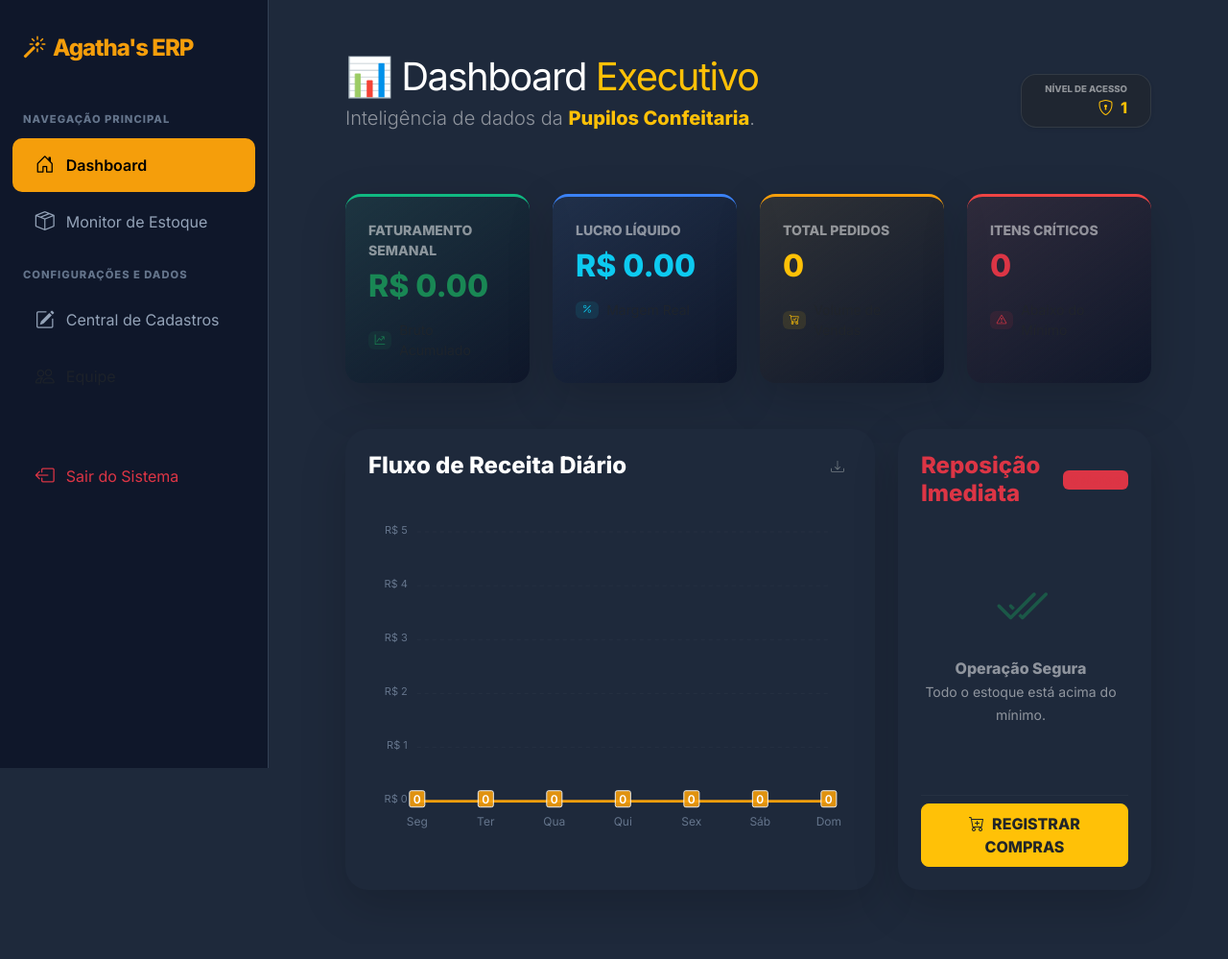
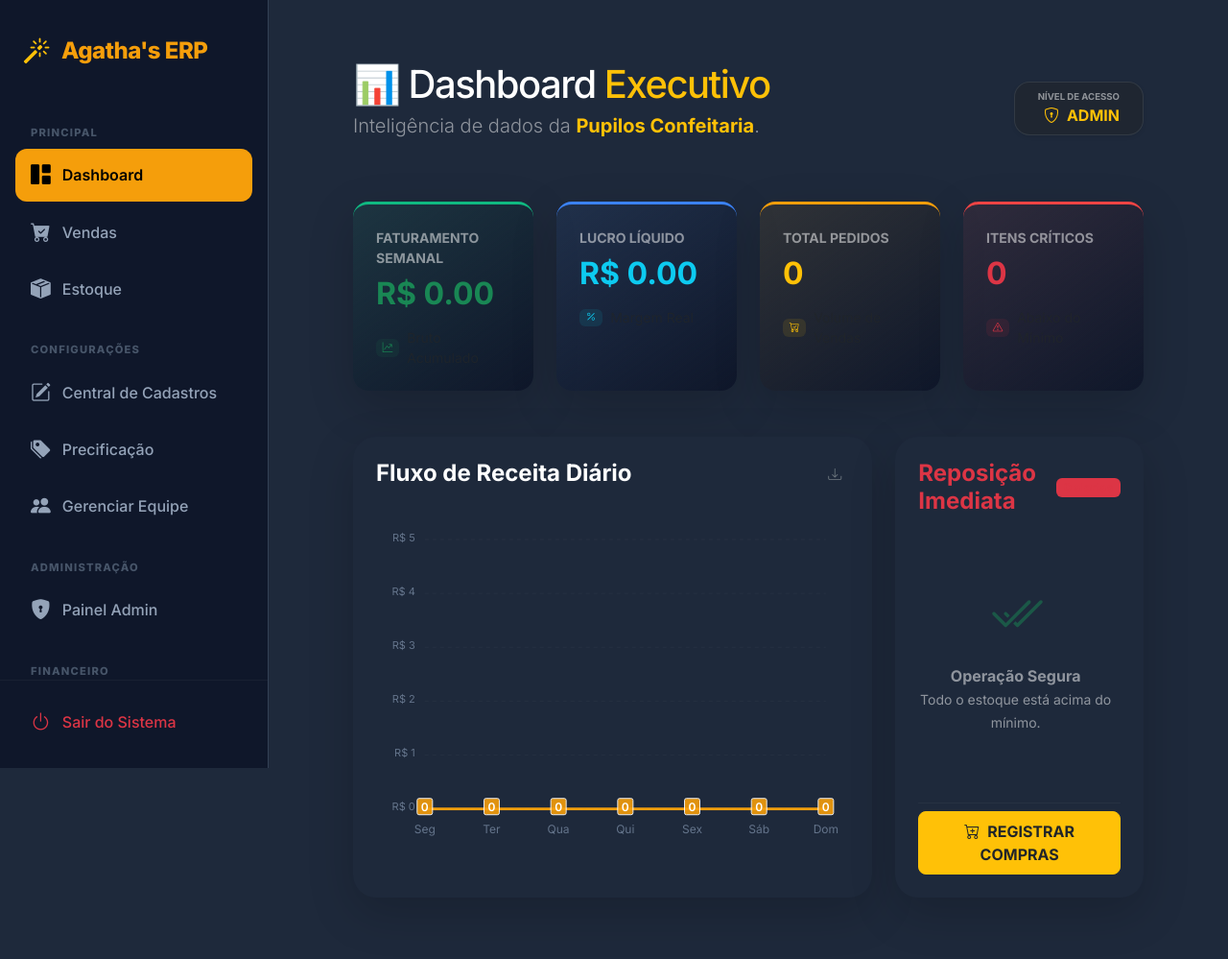
Before and after one commit to Lucas7546/Pupilos-Confeitaria-ERP, a Flask app: page / in a window 1280 px wide. Shown: the whole page at 96% size. Before the commit the page ends 903 px from the top, so only its background shows below. Run offline with Flask 3, Linux system fonts and the light colour scheme; a user stored in the database is signed in; data that the repository does not hold is empty; some libraries are stand-ins or nearby versions.

Commit message:
atualizando

```diff
--- a/app.py
+++ b/app.py
@@ -285,6 +285,42 @@ def vincular_receita():
 
     return redirect(url_for('render_cadastro'))
 
+
+# --- ROTA: EXCLUIR PRODUTO ---
+@app.route("/excluir-produto/<int:id_produto>")
+@login_required
+def deletar_produto(id_produto):
+    if session.get("nivel") not in ["admin", "gerente"]:
+        flash("Acesso negado! Apenas Gerentes podem excluir produtos.", "danger")
+        return redirect(url_for('listar_estoque')) # Ajuste para sua rota de estoque
+
+    try:
+        usuarios.excluir_produto(id_produto)
+        # Registrar na auditoria que você já tem pronta
+        registrar_log(session.get('user'), "EXCLUIR", "ESTOQUE", f"Removeu produto ID {id_produto}")
+        flash("Produto removido com sucesso!", "success")
+    except Exception as e:
+        flash(f"Erro ao excluir: {e}", "danger")
+
+    return redirect(url_for('listar_estoque'))
+
+# --- ROTA: EXCLUIR MATÉRIA-PRIMA ---
+@app.route("/excluir-mp/<int:id_mp>")
+@login_required
+def deletar_mp(id_mp):
+    if session.get("nivel") not in ["admin", "gerente"]:
+        flash("Permissão insuficiente.", "danger")
+        return redirect(url_for('listar_estoque'))
+
+    try:
+        usuarios.excluir_materia_prima(id_mp)
+        registrar_log(session.get('user'), "EXCLUIR", "MATERIA_PRIMA", f"Removeu insumo ID {id_mp}")
+        flash("Matéria-prima removida!", "info")
+    except Exception as e:
+        flash(f"Erro ao excluir: {e}", "danger")
+
+    return redirect(url_for('listar_estoque'))
+
 # =========================
 # VENDAS
 # =========================
@@ -344,49 +380,123 @@ def pagina_financeiro():
         flash("Erro ao carregar dados financeiros", "warning")
         return redirect("/")
 
+# --- ROTA: TELA DE AUDITORIA ---
 @app.route("/auditoria")
 @login_required
-@acesso_requerido("auditoria")
 def auditoria():
-    logs_data = usuarios.listar_logs_auditoria(100)
-    return render_template('auditoria.html', logs=logs_data)
+    # Segurança em duas camadas: Decorator + Verificação de Nível
+    if session.get("nivel") != "admin":
+        flash("Acesso restrito! Somente administradores podem ver a auditoria.", "danger")
+        return redirect(url_for('index'))
 
+    try:
+        # Busca os últimos 100 logs
+        logs_data = usuarios.listar_logs_auditoria(100)
+        return render_template('auditoria.html', logs=logs_data)
+    except Exception as e:
+        flash(f"Erro ao carregar logs: {e}", "danger")
+        return redirect(url_for('index'))
+
+# --- ROTA: EXPORTAR LOGS (Para o botão do HTML funcionar) ---
+@app.route("/logs/exportar")
+@login_required
+def exportar_logs():
+    if session.get("nivel") != "admin":
+        abort(403)
+
+    logs_data = usuarios.listar_logs_auditoria(500) # Exporta mais logs para o arquivo
+
+    # Converte os dados para JSON formatado
+    json_output = json.dumps(logs_data, indent=4, default=str)
+
+    return Response(
+        json_output,
+        mimetype="application/json",
+        headers={"Content-disposition": "attachment; filename=auditoria_agatha_erp.json"}
+    )
 # =========================
-# GESTÃO DE USUÁRIOS
+# GESTÃO DE USUÁRIOS & EQUIPE
 # =========================
+
+# --- ROTA: LISTAR EQUIPE (Acesso: Admin e Gerente) ---
 @app.route("/usuarios")
 @login_required
-@acesso_requerido("usuarios")
-def usuarios_page():
-    return render_template("usuarios.html", usuarios_lista=usuarios.listar_usuarios())
+def listar_usuarios():
+    # Bloqueio de segurança: Se não for admin ou gerente, volta para a index
+    if session.get("nivel") not in ["admin", "gerente"]:
+        flash("Acesso negado! Área exclusiva para Gerência ou Admin.", "danger")
+        return redirect(url_for('index'))
 
+    # Busca a lista de usuários no banco (PostgreSQL)
+    try:
+        lista = usuarios.listar_todos()
+        return render_template("usuarios.html", equipe=lista)
+    except Exception as e:
+        flash(f"Erro ao carregar equipe: {e}", "danger")
+        return redirect(url_for('index'))
+
+# --- ROTA: CRIAR USUÁRIO (Acesso: APENAS Admin) ---
 @app.route("/criar-usuario", methods=["POST"])
 @login_required
-@acesso_requerido("usuarios")
 def criar_usuario():
-    user = request.form["username"].strip().lower()
-    passw = request.form["senha"].strip()
-    nivel = request.form["nivel"]
+    # Trava de segurança: Apenas Admin pode criar novos perfis
+    if session.get("nivel") != "admin":
+        flash("Apenas Administradores podem criar novos usuários.", "danger")
+        return redirect(url_for('listar_usuarios'))
+
+    user = request.form.get("username").strip().lower()
+    passw = request.form.get("senha").strip()
+    nivel = request.form.get("nivel") # admin, gerente, vendedor, etc.
 
     if len(passw) < 6:
-        flash("Senha curta demais!", "danger")
+        flash("A senha deve ter no mínimo 6 caracteres!", "warning")
     else:
-        hash_senha = generate_password_hash(passw)
-        usuarios.criar_usuario(user, hash_senha, nivel)
-        registrar_log("CRIAR_USER", "USUARIOS", f"Criou {user}")
-        flash("Usuário criado!", "success")
-    return redirect("/usuarios")
+        try:
+            hash_senha = generate_password_hash(passw)
+            if usuarios.criar_usuario(user, hash_senha, nivel):
+                # registrar_log é opcional, caso você tenha essa função de auditoria
+                # registrar_log("CRIAR_USER", "USUARIOS", f"Criou {user}")
+                flash(f"Usuário '{user}' criado com sucesso!", "success")
+            else:
+                flash("Erro ao salvar no banco. Verifique se o login já existe.", "danger")
+        except Exception as e:
+            flash(f"Erro técnico: {e}", "danger")
 
+    return redirect(url_for('listar_usuarios'))
+
+# --- ROTA: ATIVAR/DESATIVAR USUÁRIO (Acesso: APENAS Admin) ---
 @app.route("/toggle-usuario/<int:id_usuario>")
 @login_required
-@acesso_requerido("usuarios")
 def toggle_usuario(id_usuario):
-    user_db = usuarios.buscar_usuario_id(id_usuario)
-    if user_db:
-        novo_status = 0 if user_db[4] == 1 else 1
-        usuarios.alterar_status(id_usuario, novo_status)
-        flash("Status alterado!", "success")
-    return redirect("/usuarios")
+    # Trava de segurança: Gerentes vêem a lista, mas só Admin desativa pessoas
+    if session.get("nivel") != "admin":
+        flash("Permissão insuficiente para alterar status de usuários.", "danger")
+        return redirect(url_for('listar_usuarios'))
+
+    try:
+        user_db = usuarios.buscar_usuario_id(id_usuario)
+        if user_db:
+            # Assume-se que o status está na coluna índice 4 (ajuste conforme seu banco)
+            # Se status for 1 (ativo), vira 0 (inativo) e vice-versa
+            novo_status = 0 if user_db[4] == 1 else 1
+            usuarios.alterar_status(id_usuario, novo_status)
+
+            status_txt = "Ativado" if novo_status == 1 else "Desativado"
+            flash(f"Usuário {user_db[1]} foi {status_txt}!", "info")
+        else:
+            flash("Usuário não encontrado.", "warning")
+    except Exception as e:
+        flash(f"Erro ao alterar status: {e}", "danger")
+
+    return redirect(url_for('listar_usuarios'))
+
+# --- ROTA: PAINEL DE CONFIGURAÇÃO (Acesso: APENAS Admin) ---
+@app.route("/admin/config")
+@login_required
+def area_admin():
+    if session.get("nivel") != "admin":
+        abort(403)
+    return render_template("admin_panel.html") # <--- Este nome
 
 # =========================
 # IMPORTAÇÕES
--- a/templates/base.html
+++ b/templates/base.html
@@ -3,169 +3,207 @@
 <head>
     <meta charset="UTF-8">
     <meta name="viewport" content="width=device-width, initial-scale=1.0">
-    <title>Gestão de Confeitaria | PostgreSQL</title>
+    <title>Agatha's ERP | Gestão de Confeitaria</title>
 
     <!-- Bootstrap 5.3 -->
     <link href="https://cdn.jsdelivr.net/npm/bootstrap@5.3.0/dist/css/bootstrap.min.css" rel="stylesheet">
-    <!-- Google Fonts -->
-    <link href="https://fonts.googleapis.com/css2?family=Inter:wght@300;400;600;800&display=swap" rel="stylesheet">
+    <!-- Google Fonts: Inter -->
+    <link href="https://fonts.googleapis.com/css2?family=Inter:wght@300;400;500;600;700;800&display=swap" rel="stylesheet">
     <!-- Bootstrap Icons -->
-    <link rel="stylesheet" href="https://cdn.jsdelivr.net/npm/bootstrap-icons@1.11.0/font/bootstrap-icons.css">
+    <link rel="stylesheet" href="https://cdn.jsdelivr.net/npm/bootstrap-icons@1.11.1/font/bootstrap-icons.css">
 
     <style>
         :root {
-            --sidebar-bg: #0f172a;
-            --main-bg: #1e293b;
-            --accent-color: #f59e0b;
             --sidebar-width: 280px;
+            --bg-dark: #0f172a;
+            --bg-body: #1e293b;
+            --accent: #f59e0b;
+            --text-muted: #94a3b8;
+            --transition: all 0.3s cubic-bezier(0.4, 0, 0.2, 1);
         }
 
         body {
             font-family: 'Inter', sans-serif;
-            background-color: var(--main-bg);
+            background-color: var(--bg-body);
             color: #f8fafc;
-            overflow-x: hidden;
+            margin: 0;
+            display: flex;
         }
 
-        /* SIDEBAR ESTILIZADA */
         .sidebar {
             width: var(--sidebar-width);
-            background-color: var(--sidebar-bg);
+            background: var(--bg-dark);
             height: 100vh;
             position: fixed;
+            left: 0;
             top: 0;
-            left: 0;
             border-right: 1px solid #334155;
-            z-index: 1000;
+            display: flex;
+            flex-direction: column;
+            z-index: 1050;
         }
 
-        .sidebar-brand {
+        .sidebar-header {
             padding: 2rem 1.5rem;
-            font-weight: 800;
-            font-size: 1.5rem;
-            color: var(--accent-color);
-            letter-spacing: -1px;
+            display: flex;
+            align-items: center;
+            gap: 12px;
         }
 
-        .menu-label {
+        .sidebar-header h4 {
+            font-weight: 800;
+            margin: 0;
+            color: var(--accent);
+            letter-spacing: -0.5px;
+        }
+
+        .menu-container {
+            flex-grow: 1;
+            overflow-y: auto;
+            padding: 0 1rem;
+        }
+
+        .menu-title {
             font-size: 0.7rem;
             text-transform: uppercase;
-            letter-spacing: 1px;
-            color: #64748b;
-            padding: 1rem 1.5rem 0.5rem;
-            font-weight: 700;
+            letter-spacing: 1.2px;
+            color: #475569;
+            padding: 1.5rem 1rem 0.5rem;
+            font-weight: 800;
         }
 
         .nav-link-custom {
             display: flex;
             align-items: center;
-            padding: 0.8rem 1.5rem;
-            color: #94a3b8;
+            padding: 12px 16px;
+            color: var(--text-muted);
             text-decoration: none;
-            transition: all 0.2s ease;
-            margin: 0.2rem 0.8rem;
-            border-radius: 10px;
+            border-radius: 12px;
+            margin-bottom: 4px;
+            transition: var(--transition);
+            font-weight: 500;
         }
 
         .nav-link-custom i {
-            font-size: 1.25rem;
+            font-size: 1.3rem;
             margin-right: 12px;
+            transition: var(--transition);
         }
 
         .nav-link-custom:hover {
-            background-color: #1e293b;
-            color: var(--accent-color);
+            background: rgba(245, 158, 11, 0.1);
+            color: var(--accent);
         }
 
         .nav-link-custom.active {
-            background-color: var(--accent-color);
+            background: var(--accent);
             color: #000;
             font-weight: 600;
         }
 
-        /* CONTEÚDO PRINCIPAL */
-        .main-wrapper {
+        .main-content {
             margin-left: var(--sidebar-width);
-            padding: 2rem;
+            width: calc(100% - var(--sidebar-width));
             min-height: 100vh;
+            padding: 2.5rem;
         }
 
-        /* ALERTAS FLASH */
-        .alert-floating {
-            border-radius: 12px;
-            border: none;
-            box-shadow: 0 10px 15px -3px rgba(0, 0, 0, 0.1);
+        .alert-custom {
+            background: #0f172a;
+            border: 1px solid #334155;
+            color: white;
+            border-radius: 16px;
+            box-shadow: 0 10px 15px -3px rgba(0,0,0,0.1);
         }
 
-        @media (max-width: 992px) {
-            .sidebar { transform: translateX(-100%); }
-            .main-wrapper { margin-left: 0; }
-        }
+        .menu-container::-webkit-scrollbar { width: 4px; }
+        .menu-container::-webkit-scrollbar-thumb { background: #334155; border-radius: 10px; }
     </style>
 </head>
 <body>
 
-    <!-- NAVEGAÇÃO LATERAL -->
     <aside class="sidebar">
-        <div class="sidebar-brand">
-            <i class="bi bi-magic me-2"></i>Agatha's ERP
+        <div class="sidebar-header">
+            <i class="bi bi-magic fs-3 text-warning"></i>
+            <h4>Agatha's ERP</h4>
         </div>
 
-        <nav>
-            <div class="menu-label">Navegação Principal</div>
+        <div class="menu-container">
+            <div class="menu-title">Principal</div>
             <a href="/" class="nav-link-custom">
-                <i class="bi bi-house-door"></i> Dashboard
+                <i class="bi bi-grid-1x2-fill"></i> Dashboard
+            </a>
+            <a href="/vendas" class="nav-link-custom">
+                <i class="bi bi-cart-check-fill"></i> Vendas
             </a>
             <a href="/estoque" class="nav-link-custom">
-                <i class="bi bi-box-seam"></i> Monitor de Estoque
+                <i class="bi bi-box-seam-fill"></i> Estoque
             </a>
 
-            <div class="menu-label">Configurações e Dados</div>
-            <!-- LINK PARA A CENTRAL DE CADASTROS -->
+            <div class="menu-title">Configurações</div>
             <a href="/cadastro" class="nav-link-custom">
                 <i class="bi bi-pencil-square"></i> Central de Cadastros
             </a>
-
-            <a href="/usuarios" class="nav-link-custom text-muted">
-                <i class="bi bi-people"></i> Equipe
+            <a href="/precificacao" class="nav-link-custom">
+                <i class="bi bi-tags-fill"></i> Precificação
             </a>
 
-            <div class="mt-5">
-                <a href="/logout" class="nav-link-custom text-danger">
-                    <i class="bi bi-box-arrow-left"></i> Sair do Sistema
-                </a>
-            </div>
-        </nav>
+            <!-- VISÍVEL APENAS PARA ADMIN E GERENTE -->
+            {% if session.get('nivel') in ['admin', 'gerente'] %}
+            <a href="/usuarios" class="nav-link-custom">
+                <i class="bi bi-people-fill"></i> Gerenciar Equipe
+            </a>
+            {% endif %}
+
+            <!-- VISÍVEL APENAS PARA ADMIN -->
+            {% if session.get('nivel') == 'admin' %}
+            <div class="menu-title">Administração</div>
+            <a href="/admin/logs" class="nav-link-custom">
+                <i class="bi bi-shield-lock-fill"></i> Painel Admin
+            </a>
+            {% endif %}
+
+            <div class="menu-title">Financeiro</div>
+            <a href="/fluxo-caixa" class="nav-link-custom">
+                <i class="bi bi-cash-coin"></i> Fluxo de Caixa
+            </a>
+            <a href="/relatorios" class="nav-link-custom">
+                <i class="bi bi-bar-chart-line-fill"></i> Relatórios
+            </a>
+        </div>
+
+        <div class="p-3 border-top border-secondary border-opacity-10">
+            <a href="/logout" class="nav-link-custom text-danger">
+                <i class="bi bi-power"></i> Sair do Sistema
+            </a>
+        </div>
     </aside>
 
-    <!-- ÁREA DE CONTEÚDO -->
-    <div class="main-wrapper">
-
-        <!-- MENSAGENS DO FLASK (ERRO/SUCESSO) -->
+    <main class="main-content">
+        <!-- NOTIFICAÇÕES (FLASH MESSAGES) -->
         {% with messages = get_flashed_messages(with_categories=true) %}
           {% if messages %}
             {% for category, message in messages %}
-              <div class="alert alert-{{ category }} alert-dismissible fade show alert-floating mb-4" role="alert">
-                {% if category == 'success' %} <i class="bi bi-check-circle-fill me-2"></i> {% else %} <i class="bi bi-exclamation-triangle-fill me-2"></i> {% endif %}
-                {{ message }}
-                <button type="button" class="btn-close" data-bs-dismiss="alert" aria-label="Close"></button>
+              <div class="alert alert-{{ category }} alert-dismissible fade show alert-custom mb-4 px-4 py-3" role="alert">
+                <div class="d-flex align-items-center">
+                    <i class="bi bi-info-circle-fill me-3 text-warning"></i>
+                    <span>{{ message }}</span>
+                </div>
+                <button type="button" class="btn-close btn-close-white" data-bs-dismiss="alert"></button>
               </div>
             {% endfor %}
           {% endif %}
         {% endwith %}
 
-        <!-- ONDE ENTRA O CONTEÚDO DAS OUTRAS PÁGINAS -->
+        <!-- CONTEÚDO DAS PÁGINAS -->
         {% block content %}{% endblock %}
+    </main>
 
-    </div>
-
-    <!-- Scripts Bootstrap -->
     <script src="https://cdn.jsdelivr.net/npm/bootstrap@5.3.0/dist/js/bootstrap.bundle.min.js"></script>
-
-    <!-- Script para marcar link ativo automaticamente -->
     <script>
+        // Mantém o link do menu ativo conforme a página atual
         document.querySelectorAll('.nav-link-custom').forEach(link => {
-            if (link.href === window.location.href) {
+            if (window.location.pathname === link.getAttribute('href')) {
                 link.classList.add('active');
             }
         });
```
Also changed, not shown: modules/usuarios.py (+13 -0 lines), templates/admin_panel.html (added, +111 -0 lines), templates/auditoria.html (+66 -54 lines), templates/estoque.html (+23 -5 lines).
